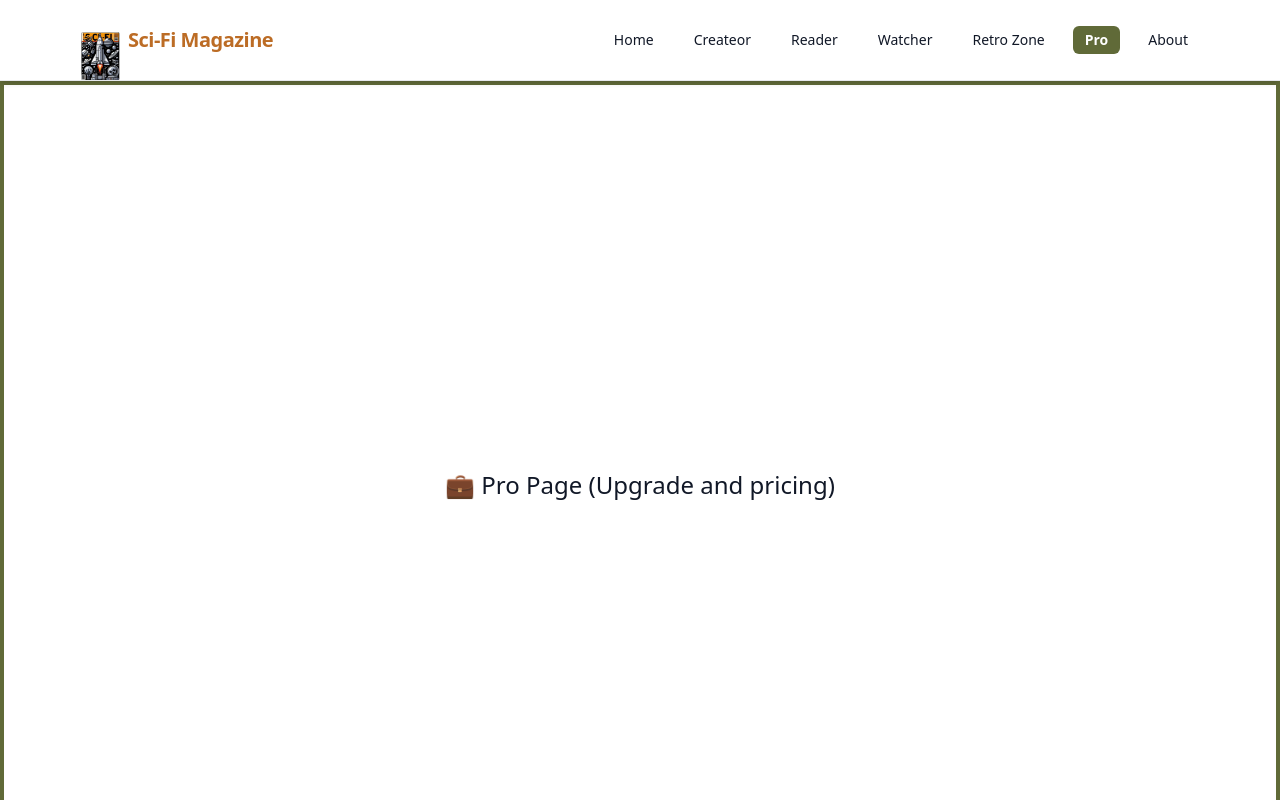
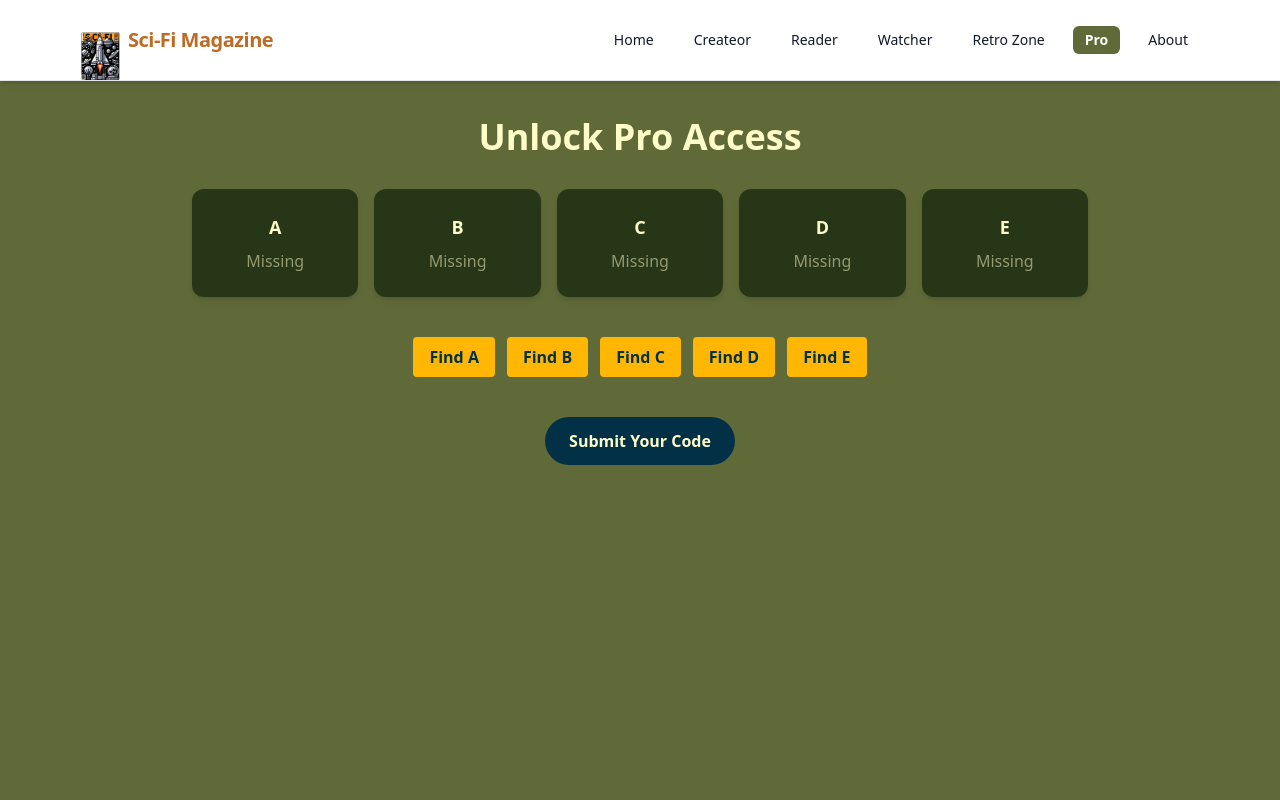
Before and after one commit to aticodein/SCIFI_MAGAZINE_VITE, a React (Vite) app in the folder frontend/: page /pro in a window 1280 px wide. Shown: the top 800 px of the page. Built offline with nearby package versions, Linux system fonts and the light colour scheme.

Commit message:
Started Pro page

```diff
--- /dev/null
+++ b/frontend/src/components/pro/CodeCollector.tsx
@@ -0,0 +1,23 @@
+// src/components/Pro/CodeCollector.tsx
+import React from "react";
+
+interface CodeCollectorProps {
+  codes: { [key: string]: string | null };
+  onFindCode: (part: keyof typeof codes) => void;
+}
+
+export function CodeCollector({ codes, onFindCode }: CodeCollectorProps) {
+  return (
+    <div className="flex flex-wrap gap-3 justify-center mb-10">
+      {Object.keys(codes).map((part) => (
+        <button
+          key={part}
+          onClick={() => onFindCode(part as keyof typeof codes)}
+          className="bg-brand-yellow text-brand-dark font-bold px-4 py-2 rounded hover:bg-brand-orange transition"
+        >
+          Find {part}
+        </button>
+      ))}
+    </div>
+  );
+}
--- /dev/null
+++ b/frontend/src/components/pro/ProgressTracker.tsx
@@ -0,0 +1,26 @@
+// src/components/Pro/ProgressTracker.tsx
+import React from "react";
+
+interface ProgressTrackerProps {
+  codes: { [key: string]: string | null };
+}
+
+export function ProgressTracker({ codes }: ProgressTrackerProps) {
+  return (
+    <div className="grid grid-cols-1 sm:grid-cols-5 gap-4 mb-10">
+      {Object.entries(codes).map(([part, value]) => (
+        <div
+          key={part}
+          className="bg-earth-forest p-6 rounded-xl text-center shadow-md"
+        >
+          <p className="text-lg font-bold mb-2">{part}</p>
+          {value ? (
+            <p className="text-brand-yellow font-bold">{value}</p>
+          ) : (
+            <p className="text-earth-cream opacity-50">Missing</p>
+          )}
+        </div>
+      ))}
+    </div>
+  );
+}
--- a/frontend/src/pages/Pro.tsx
+++ b/frontend/src/pages/Pro.tsx
@@ -1,10 +1,53 @@
-import React from "react";
+// src/pages/Pro.tsx
+import React, { useState, useEffect } from "react";
+import { CodeCollector } from "../components/pro/CodeCollector";
+import { ProgressTracker } from "../components/pro/ProgressTracker";
 
+type CodesState = { [key: string]: string | null };
 
-export default function Pro() {
+export default function ProPage() {
+  const [codes, setCodes] = useState<{ [key: string]: string | null }>({
+    A: null,
+    B: null,
+    C: null,
+    D: null,
+    E: null,
+  });
+
+  useEffect(() => {
+    const saved = localStorage.getItem("proCodes");
+    if (saved) {
+      setCodes(JSON.parse(saved));
+    }
+  }, []);
+
+  useEffect(() => {
+    localStorage.setItem("proCodes", JSON.stringify(codes));
+  }, [codes]);
+
+  function handleFakeAdd(part: keyof typeof codes) {
+    setCodes((prev: CodesState) => ({ ...prev, [part]: generateCodePiece(part) }));
+  }
+
+  function generateCodePiece(part: string) {
+    return `${part}-${Math.floor(Math.random() * 90 + 10)}`;
+  }
+
   return (
-    <div className="min-h-screen bg-white text-gray-900 flex items-center justify-center text-2xl p-6">
-      💼 Pro Page (Upgrade and pricing)
+    <div className="min-h-screen bg-earth-olive text-earth-cream p-8">
+      <div className="max-w-4xl mx-auto">
+        <h1 className="text-4xl font-bold mb-8 text-center">Unlock Pro Access</h1>
+
+        <ProgressTracker codes={codes} />
+
+        <CodeCollector codes={codes} onFindCode={handleFakeAdd} />
+
+        <div className="text-center">
+          <button className="bg-brand-dark text-earth-cream px-6 py-3 rounded-full font-semibold hover:bg-brand-light transition">
+            Submit Your Code
+          </button>
+        </div>
+      </div>
     </div>
   );
 }
```
Also changed, not shown: frontend/src/assets/images/stars.png (added).
